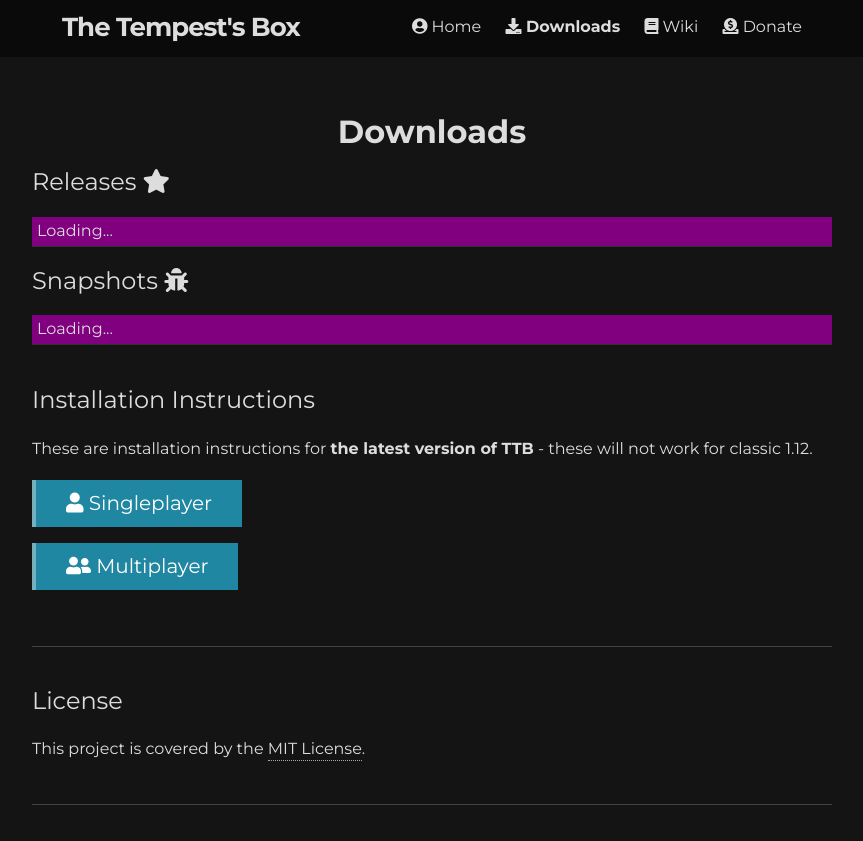
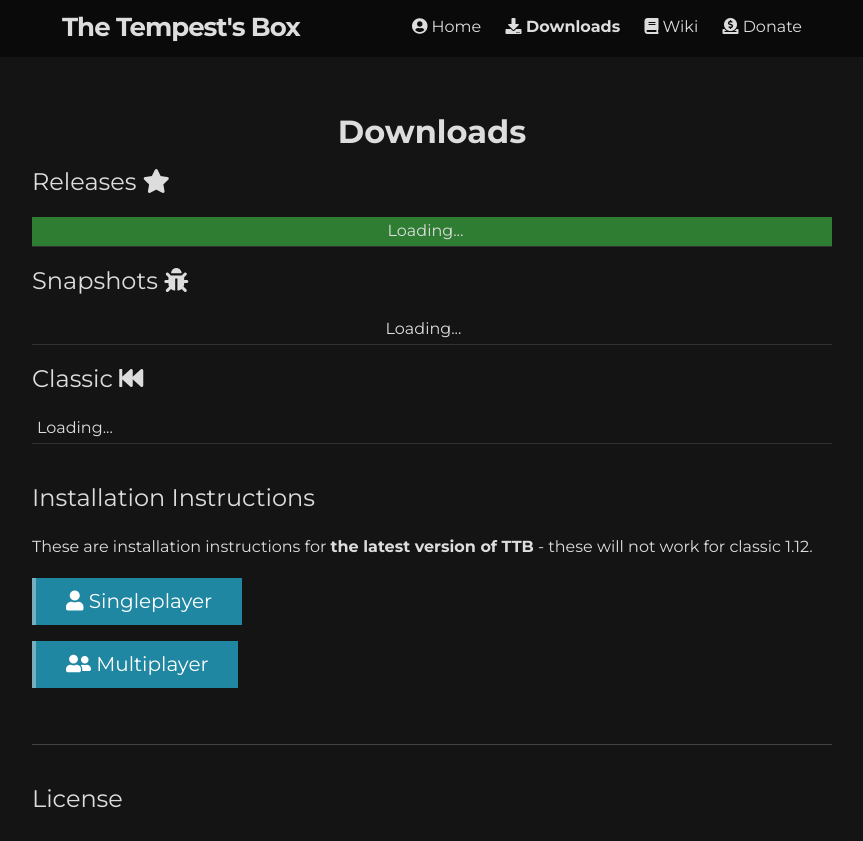
Before and after one commit to tempestsbox/tempestsbox.github.io, a Jekyll site: the page built from _pages/downloads.html, in a window 1280 px wide, cut to the strip 0-841 px from the top of the page. Shown: the whole strip, without its empty margins (208-1071 px from the left). Built offline with Jekyll 4.4.1, drawn with Linux system fonts in a browser that asks for light colours; nearby versions of some CDN libraries; comment, search, counter and statistics services are not loaded.

Commit message:
Clean up /download

```diff
--- a/_includes/download_buttons/remote.html
+++ b/_includes/download_buttons/remote.html
@@ -1,7 +1,7 @@
 <h2 ignore-underline>Releases <i class='fas fa-star'></i></h2>
 
 <table class="builds-table">
-    <tbody class="output releases">
+    <tbody class="output ttb releases">
         <tr>
             <td center>
                 Loading...
@@ -12,7 +12,18 @@
 
 <h2 ignore-underline>Snapshots <i class='fas fa-bug'></i></h2>
 <table class="builds-table">
-    <tbody class="output commits">
+    <tbody class="output ttb commits">
+        <tr>
+            <td center>
+                Loading...
+            </td>
+        </tr>
+    </tbody>
+</table>
+
+<h2 ignore-underline>Classic <i class="fas fa-fast-backward"></i></i></h2>
+<table class="builds-table">
+    <tbody class="output ttb-classic releases">
         <tr>
             <td center>
                 Loading...
--- a/assets/css/global.css
+++ b/assets/css/global.css
@@ -866,8 +866,14 @@
     vertical-align: middle;
     border: none;
 }
-.builds-table > tbody > tr:first-child {
-    background-color: purple;
+.builds-table > tbody.ttb.releases > tr:first-child {
+    background-color: #2E7D32;
+}
+.builds-table > tbody.ttb.commits > tr > td:first-child {
+    padding-left: 1px;
+}
+.builds-table > tbody:not(.ttb-classic) > tr > td:first-child {
+    text-align: center;
 }
 .builds-table > tbody > tr > td:last-child {
     padding-right: 18px;
@@ -875,3 +881,9 @@
 .builds-table > tbody > tr {
     border-bottom: 1px solid rgba(255, 255, 255, 0.12);
 }
+.builds-table > tbody > tr > td > a > code {
+    color: #039be5;
+}
+.builds-table > tbody > tr > td > a > code:hover {
+    color: #00a9fd;
+}
--- a/assets/js/buildsTable.js
+++ b/assets/js/buildsTable.js
@@ -1,7 +1,12 @@
-var repo = "tempestsbox/ttb";
 const max_to_display = 5;
 
-async function outputData(type) {
+async function outputData(type, repo_extra) {
+    var repo_user = "tempestsbox";
+    var repo_id = "ttb";
+
+    if (repo_extra != undefined) repo_id += `-${repo_extra}`;
+    var repo = `${repo_user}/${repo_id}`;
+
     console.log(`Fetching API data for repo ${repo}`);
     var response = await fetch(`https://api.github.com/repos/${repo}/${type}`);
     var data = await response.json();
@@ -15,36 +20,32 @@
             let link_content;
             switch (type) {
                 case 'releases':
-                    title = item.name;
-                    id = item.tag_name;
                     date = item.published_at;
 
                     link_content = `
                         <td>
-                            <a href='https://github.com/${repo}/archive/${id}.zip' style='border-bottom: none;'>&nbsp;
-                            <i class='fas fa-download'></i> ${title}
+                            <a href='https://github.com/${repo}/archive/${item.tag_name}.zip' style='border-bottom: none;'>
+                                <i class='fas fa-download'></i>
+                                &nbsp;
+                                ${item.name}
                             </a>
                         </td>
+                        <td>${item.body.split('\n')[item.body.split('\n').length - 1]}</td>
                     `
 
                     break;
                 case 'commits':
-                    title = item.commit.message;
-                    id = item.sha;
                     date = item.commit.committer.date;
-
-                    title = title.split('\n');
-                    title = title[0];
-
-                    let build_number = data.length - index;
 
                     link_content = `
                         <td>
-                            <a href='https://github.com/${repo}/archive/${id}.zip' style='border-bottom: none;'>&nbsp;
-                            <i class='fas fa-download'></i> #${build_number}
+                            <a href='https://github.com/${repo}/archive/${item.sha}.zip' style='border-bottom: none;'>
+                                <i class='fas fa-download'></i>
+                                &nbsp;
+                                <code>[${item.sha.substring(0, 7)}]</code>
                             </a>
                         </td>
-                        <td data-build-id='${build_number}'>${title}</td>
+                        <td>${item.commit.message.split('\n')[0]}</td>
                     `
 
                     break;
@@ -61,7 +62,8 @@
             output += (content);
     });
 
-    $(`.output.${type}`).html(output);
+    $(`.output.${repo_id}.${type}`).html(output);
 }
 
 ['releases', 'commits'].forEach((item) => outputData(item));
+outputData('releases', 'classic');
```
